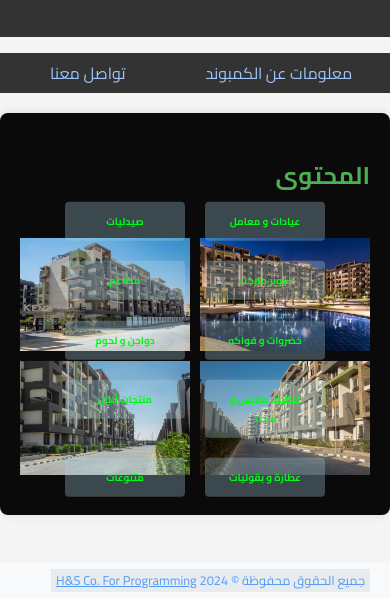
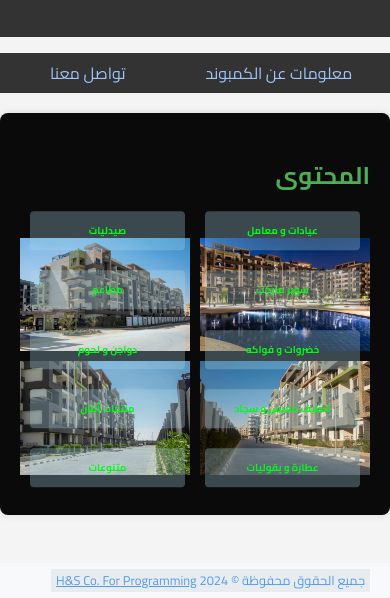
Before and after one commit to HS-developers/kenz.compound.services, a plain HTML site: page index.html in a window 390 px wide. Shown: the part 246-844 px from the top of the page. Drawn offline with Linux system fonts and the light colour scheme.

Commit message:
Update styles.css

```diff
--- a/styles.css
+++ b/styles.css
@@ -169,7 +169,7 @@ main {
         top: 45%; /* ضبط المسافة من الأعلى لتكون في منتصف الصورة */
         left: 50%; /* ضبط المسافة من اليسار لتكون في منتصف الصورة */
         transform: translate(-50%, -50%); /* لضبط الأزرار في منتصف الحاوية */
-        width: 80%; /* عرض الأزرار يكون بنفس عرض الصور */
+        width: 100%; /* عرض الأزرار يكون بنفس عرض الصور */
         padding: 2px; /* تقليل الحواف للأزرار */
         border-radius: 5px; /* زوايا دائرية */
         display: flex; /* جعل الأزرار تظهر بشكل أفقي */
```
